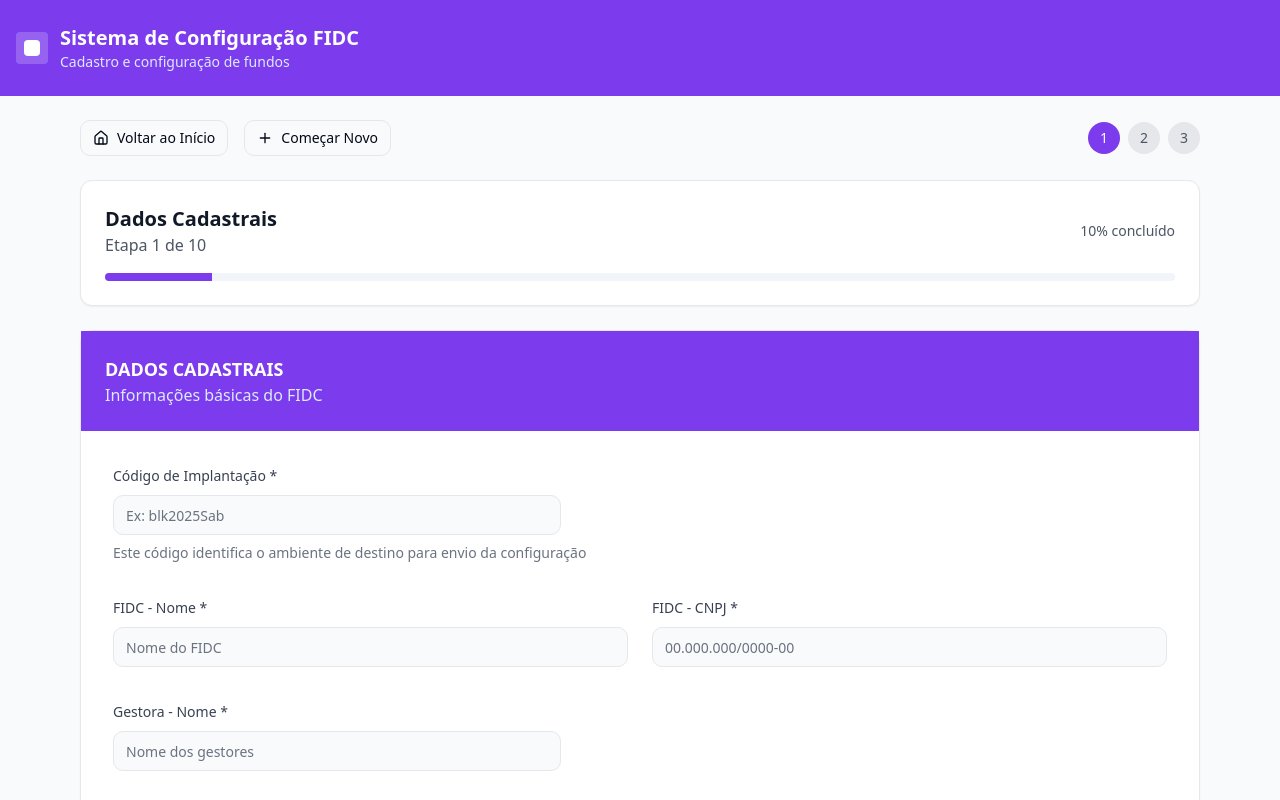
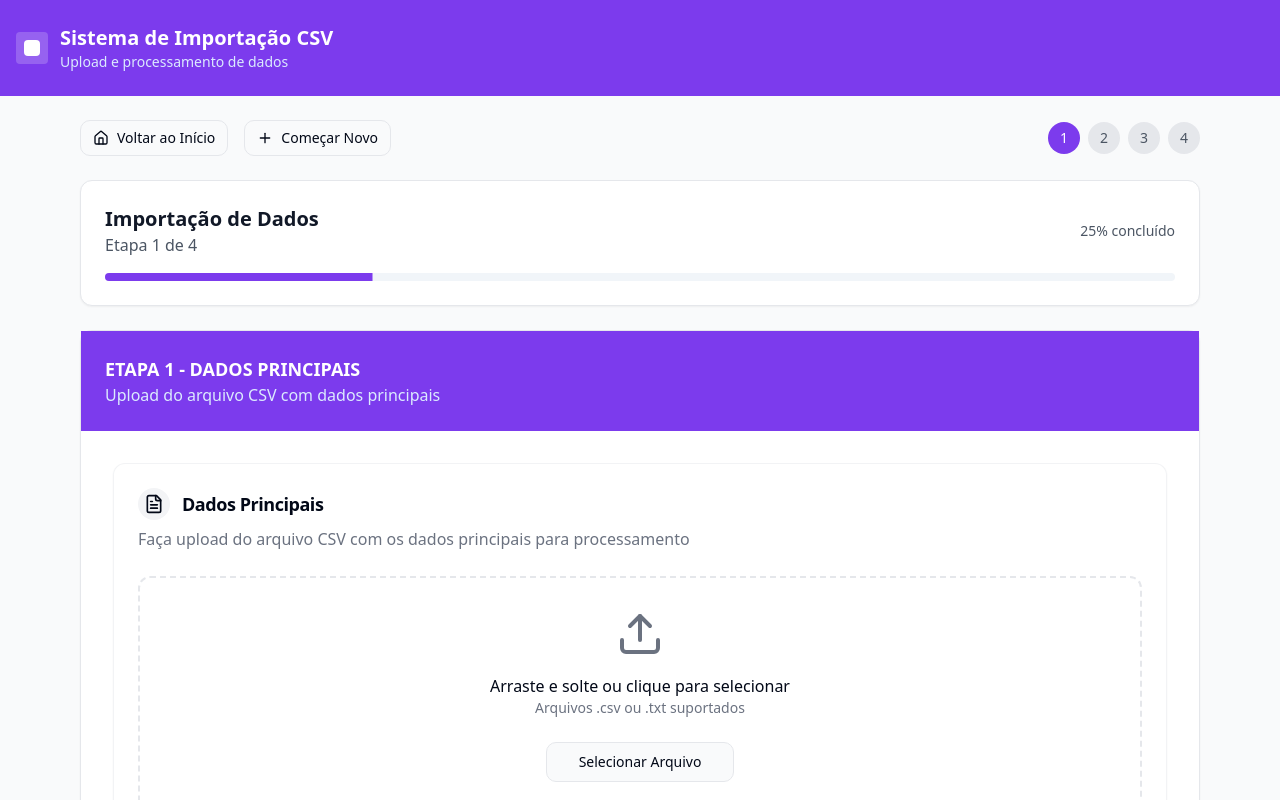
Before and after one commit to witalossena/csv-data-forge, a React (Vite) app: page / in a window 1280 px wide. Shown: the top 800 px of the page. Built offline with nearby package versions, Linux system fonts and the light colour scheme.

Commit message:
Refactor: Match design and functionality
The application's design has been updated to match the provided reference, while ensuring the core CSV import functionality remains the same.

```diff
--- a/src/pages/Index.tsx
+++ b/src/pages/Index.tsx
@@ -1,23 +1,22 @@
 import { useState } from "react";
 import { Card, CardContent } from "@/components/ui/card";
 import { Button } from "@/components/ui/button";
-import { Input } from "@/components/ui/input";
-import { Label } from "@/components/ui/label";
-import { Checkbox } from "@/components/ui/checkbox";
 import { Progress } from "@/components/ui/progress";
 import { Home, Plus, ArrowLeft, Save, ArrowRight } from "lucide-react";
+import { CSVUploader } from "@/components/CSVUploader";
+import { ConsolidateData } from "@/components/ConsolidateData";
+import { ErrorDisplay } from "@/components/ErrorDisplay";
 
 const Index = () => {
   const [currentStep, setCurrentStep] = useState(1);
-  const [formData, setFormData] = useState({
-    codigoImplantacao: "",
-    fidcNome: "",
-    fidcCnpj: "",
-    gestoraNome: "",
-    utilizaBlack10: false
+  const [uploadStates, setUploadStates] = useState({
+    step1: false,
+    step2: false,
+    step3: false
   });
+  const [errors, setErrors] = useState<string[]>([]);
 
-  const totalSteps = 10;
+  const totalSteps = 4;
   const progressPercentage = (currentStep / totalSteps) * 100;
 
   const handleNext = () => {
@@ -32,11 +31,13 @@ const Index = () => {
     }
   };
 
-  const handleInputChange = (field: string, value: string | boolean) => {
-    setFormData(prev => ({
-      ...prev,
-      [field]: value
-    }));
+  const handleUploadSuccess = (step: string) => {
+    setUploadStates(prev => ({ ...prev, [step]: true }));
+    setErrors([]);
+  };
+
+  const handleUploadError = (errorList: string[]) => {
+    setErrors(errorList);
   };
 
   return (
@@ -49,8 +50,8 @@ const Index = () => {
               <div className="w-4 h-4 bg-white rounded"></div>
             </div>
             <div>
-              <h1 className="text-xl font-semibold">Sistema de Configuração FIDC</h1>
-              <p className="text-blue-100 text-sm">Cadastro e configuração de fundos</p>
+            <h1 className="text-xl font-semibold">Sistema de Importação CSV</h1>
+              <p className="text-blue-100 text-sm">Upload e processamento de dados</p>
             </div>
           </div>
         </div>
@@ -72,11 +73,11 @@ const Index = () => {
 
           {/* Step Numbers */}
           <div className="flex items-center gap-2">
-            {[1, 2, 3].map((step) => (
+            {[1, 2, 3, 4].map((step) => (
               <div
                 key={step}
                 className={`w-8 h-8 rounded-full flex items-center justify-center text-sm font-medium ${
-                  step === 1 ? 'bg-primary text-white' : 'bg-gray-200 text-gray-600'
+                  step <= currentStep ? 'bg-primary text-white' : 'bg-gray-200 text-gray-600'
                 }`}
               >
                 {step}
@@ -90,7 +91,7 @@ const Index = () => {
           <CardContent className="p-6">
             <div className="flex items-center justify-between mb-4">
               <div>
-                <h2 className="text-xl font-semibold text-gray-900">Dados Cadastrais</h2>
+                <h2 className="text-xl font-semibold text-gray-900">Importação de Dados</h2>
                 <p className="text-gray-600">Etapa {currentStep} de {totalSteps}</p>
               </div>
               <div className="text-right">
@@ -101,85 +102,83 @@ const Index = () => {
           </CardContent>
         </Card>
 
-        {/* Main Form Section */}
-        <Card>
-          <div className="bg-primary text-white p-6">
-            <h3 className="text-lg font-semibold">DADOS CADASTRAIS</h3>
-            <p className="text-blue-100">Informações básicas do FIDC</p>
-          </div>
+        {/* Main Content Section */}
+        <div className="space-y-6">
+          {currentStep === 1 && (
+            <Card>
+              <div className="bg-primary text-white p-6">
+                <h3 className="text-lg font-semibold">ETAPA 1 - DADOS PRINCIPAIS</h3>
+                <p className="text-blue-100">Upload do arquivo CSV com dados principais</p>
+              </div>
+              <CardContent className="p-8">
+                <CSVUploader
+                  title="Dados Principais"
+                  description="Faça upload do arquivo CSV com os dados principais para processamento"
+                  endpoint="upload-principais"
+                  onSuccess={() => handleUploadSuccess('step1')}
+                  onError={handleUploadError}
+                  completed={uploadStates.step1}
+                />
+              </CardContent>
+            </Card>
+          )}
 
-          <CardContent className="p-8 space-y-8">
-            {/* Código de Implantação */}
-            <div className="space-y-2">
-              <Label htmlFor="codigo" className="text-sm font-medium text-gray-700">
-                Código de Implantação *
-              </Label>
-              <Input
-                id="codigo"
-                placeholder="Ex: blk2025Sab"
-                value={formData.codigoImplantacao}
-                onChange={(e) => handleInputChange('codigoImplantacao', e.target.value)}
-                className="max-w-md"
-              />
-              <p className="text-sm text-gray-500">
-                Este código identifica o ambiente de destino para envio da configuração
-              </p>
-            </div>
+          {currentStep === 2 && (
+            <Card>
+              <div className="bg-primary text-white p-6">
+                <h3 className="text-lg font-semibold">ETAPA 2 - DADOS SECUNDÁRIOS</h3>
+                <p className="text-blue-100">Upload do arquivo CSV com dados secundários</p>
+              </div>
+              <CardContent className="p-8">
+                <CSVUploader
+                  title="Dados Secundários"
+                  description="Faça upload do arquivo CSV com os dados secundários complementares"
+                  endpoint="upload-secundarios"
+                  onSuccess={() => handleUploadSuccess('step2')}
+                  onError={handleUploadError}
+                  completed={uploadStates.step2}
+                />
+              </CardContent>
+            </Card>
+          )}
 
-            {/* FIDC Nome and CNPJ */}
-            <div className="grid grid-cols-1 md:grid-cols-2 gap-6">
-              <div className="space-y-2">
-                <Label htmlFor="fidcNome" className="text-sm font-medium text-gray-700">
-                  FIDC - Nome *
-                </Label>
-                <Input
-                  id="fidcNome"
-                  placeholder="Nome do FIDC"
-                  value={formData.fidcNome}
-                  onChange={(e) => handleInputChange('fidcNome', e.target.value)}
+          {currentStep === 3 && (
+            <Card>
+              <div className="bg-primary text-white p-6">
+                <h3 className="text-lg font-semibold">ETAPA 3 - DADOS ADICIONAIS</h3>
+                <p className="text-blue-100">Upload do arquivo CSV com dados adicionais</p>
+              </div>
+              <CardContent className="p-8">
+                <CSVUploader
+                  title="Dados Adicionais"
+                  description="Faça upload do arquivo CSV com os dados adicionais para complementar o processamento"
+                  endpoint="upload-adicionais"
+                  onSuccess={() => handleUploadSuccess('step3')}
+                  onError={handleUploadError}
+                  completed={uploadStates.step3}
                 />
+              </CardContent>
+            </Card>
+          )}
+
+          {currentStep === 4 && (
+            <Card>
+              <div className="bg-primary text-white p-6">
+                <h3 className="text-lg font-semibold">ETAPA 4 - CONSOLIDAÇÃO</h3>
+                <p className="text-blue-100">Consolidação e download dos dados processados</p>
               </div>
+              <CardContent className="p-8">
+                <ConsolidateData
+                  disabled={!uploadStates.step1 || !uploadStates.step2 || !uploadStates.step3}
+                />
+              </CardContent>
+            </Card>
+          )}
 
-              <div className="space-y-2">
-                <Label htmlFor="fidcCnpj" className="text-sm font-medium text-gray-700">
-                  FIDC - CNPJ *
-                </Label>
-                <Input
-                  id="fidcCnpj"
-                  placeholder="00.000.000/0000-00"
-                  value={formData.fidcCnpj}
-                  onChange={(e) => handleInputChange('fidcCnpj', e.target.value)}
-                />
-              </div>
-            </div>
-
-            {/* Gestora Nome */}
-            <div className="space-y-2">
-              <Label htmlFor="gestoraNome" className="text-sm font-medium text-gray-700">
-                Gestora - Nome *
-              </Label>
-              <Input
-                id="gestoraNome"
-                placeholder="Nome dos gestores"
-                value={formData.gestoraNome}
-                onChange={(e) => handleInputChange('gestoraNome', e.target.value)}
-                className="max-w-md"
-              />
-            </div>
-
-            {/* Checkbox */}
-            <div className="flex items-center space-x-3">
-              <Checkbox
-                id="utilizaBlack10"
-                checked={formData.utilizaBlack10}
-                onCheckedChange={(checked) => handleInputChange('utilizaBlack10', checked as boolean)}
-              />
-              <Label htmlFor="utilizaBlack10" className="text-sm font-medium text-gray-700">
-                A Gestora do FIDC Utiliza a Black10?
-              </Label>
-            </div>
-          </CardContent>
-        </Card>
+          {errors.length > 0 && (
+            <ErrorDisplay errors={errors} onDismiss={() => setErrors([])} />
+          )}
+        </div>
 
         {/* Navigation Buttons */}
         <div className="flex items-center justify-between mt-8">
@@ -199,7 +198,11 @@ const Index = () => {
               Salvar Progresso
             </Button>
 
-            <Button onClick={handleNext} className="flex items-center gap-2">
+            <Button
+              onClick={handleNext}
+              disabled={currentStep === totalSteps}
+              className="flex items-center gap-2"
+            >
               Próximo
               <ArrowRight className="w-4 h-4" />
             </Button>
```
